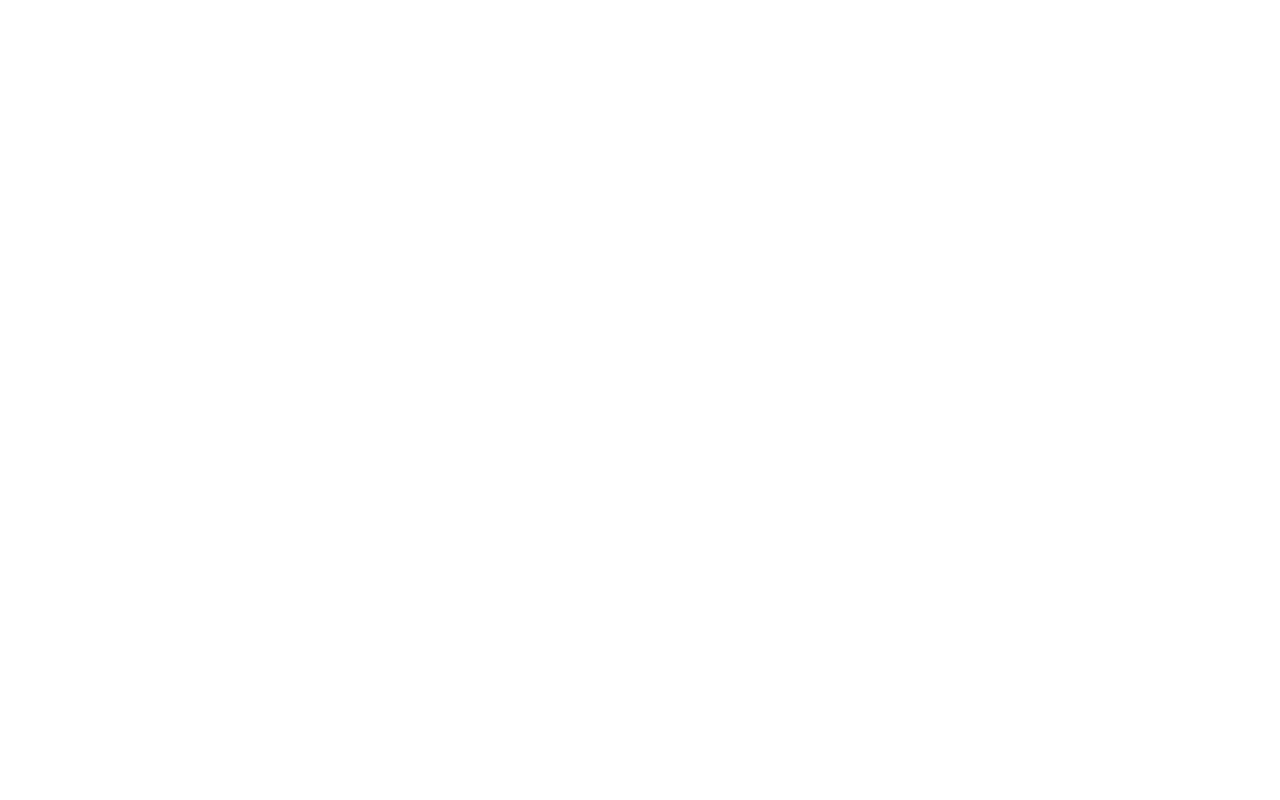
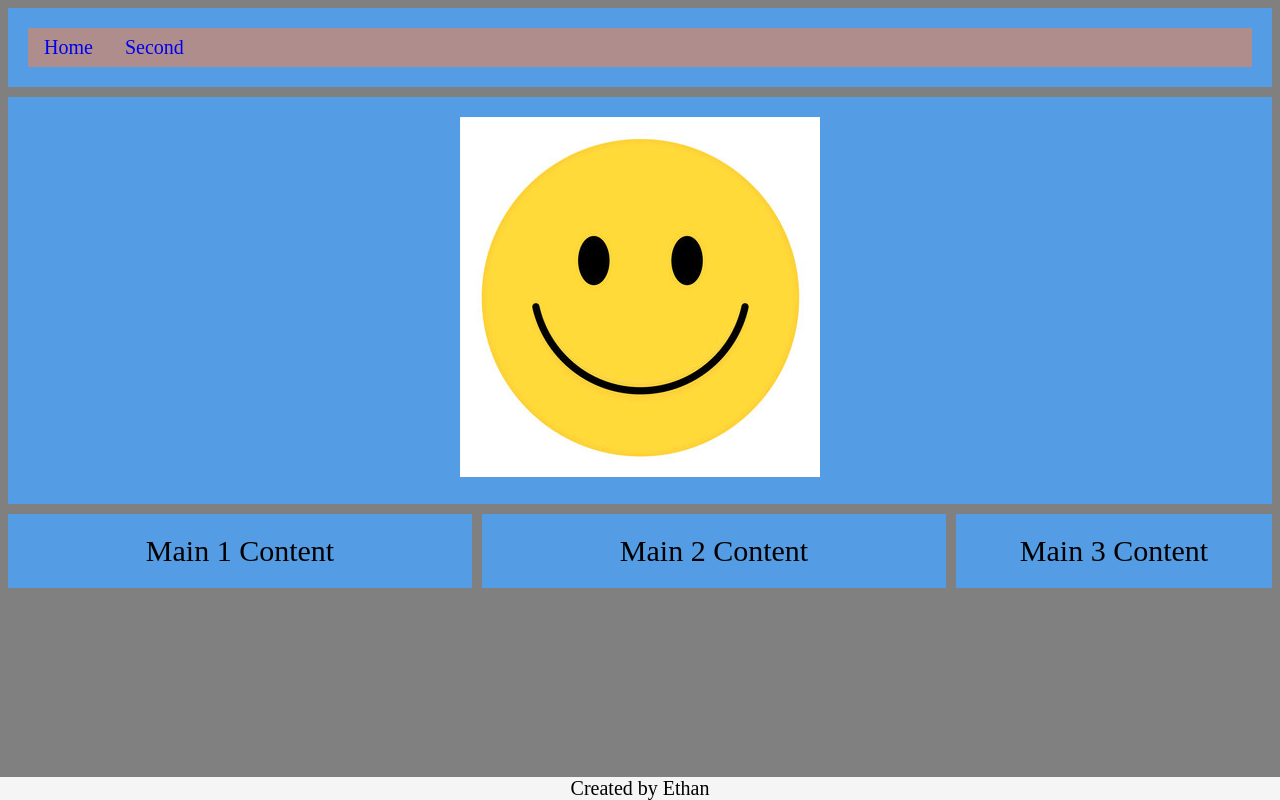
Before and after one commit to epicelel/Day09_CSSGrid, a plain HTML site: page index.html in a window 1280 px wide. Drawn offline with Linux system fonts and the light colour scheme.

Commit message:
second commit

```diff
--- /dev/null
+++ b/css/secondstyle.css
@@ -0,0 +1,62 @@
+body{
+    background-color: #f5f5fc;
+    color: #4c5364;
+}
+.nav{
+    list-style-type: none;
+    margin: 0;
+    padding: 0;
+    overflow: hidden;
+}
+.nav li{
+    float:left;
+}
+.nav li a{
+    display: block;
+    padding: 8px 16px;
+    text-decoration:none;
+    color: #4c5364;
+}
+.nav li a:hover{
+    color:purple;
+}
+.grid-container{
+    display:grid;
+    grid-gap: 10px;
+    grid-template-columns: auto auto 25%;
+
+}
+
+.grid-item{
+    padding: 20px;
+}
+.leftnav{
+    grid-row: 1/span 3;
+    grid-column:1;
+}
+.main-image{
+    grid-row:1;
+    grid-column: 1/span 3;
+
+}
+.main1{
+    grid-row:1;
+    grid-column:2;
+}
+.main2{
+    grid-row:1;
+    grid-column: 3;
+}
+.main3{
+    grid-row:1;
+    grid-column: 4;
+}
+.main4{
+    grid-row:1;
+    grid-column: 5;
+}
+.txt {
+    display: flex;
+    flex-direction: column;
+    justify-content: space-between;
+  }
--- /dev/null
+++ b/css/style.css
@@ -0,0 +1,107 @@
+.grid-container{
+    display: grid;
+    grid-gap:10px;
+    grid-template-columns: auto auto 25%;
+}
+
+.nav{
+    list-style-type: none;
+    background-color: rgb(175, 141, 141);
+    margin: 0;
+    padding: 0;
+    overflow: hidden;
+    color: black;
+}
+
+.grid-item{
+    background-color:rgb(84, 156, 228);
+    text-align: center;
+    font-size: 30px;
+    padding: 20px;
+}
+
+ul.nav li{
+    float: left;
+    text-decoration: none;
+}
+
+ul.nav li a{
+    display: block;
+    padding: 8px 16px;
+    text-decoration: none;
+    font-size: 20px;
+}
+
+.navmenu{
+    grid-row: 1;
+    grid-column: 1 / span 3;
+}
+
+.main-image{
+    grid-row: 2;
+    grid-column: 1 / span 3;
+}
+
+.main1{
+    grid-row: 3;
+    grid-column: 1;
+}
+
+.main2{
+    grid-row: 3;
+    grid-column: 2;
+}
+
+.sidenav{
+    grid-row: 3;
+    grid-column: 3;
+}
+
+body{
+    background-color: gray;
+}
+
+.footer{
+    position: fixed;
+    left:0;
+    font-size: 20px;
+    bottom:0;
+    text-align: center;
+    width: 100%;
+    background-color: whitesmoke;
+}
+
+.info{
+    grid-row: 2;
+    grid-column: 1 / span 1;
+}
+
+.bigPhoto{
+    grid-row: 2;
+    grid-column: 2 / span 2;
+}
+
+.smallPhoto{
+    grid-row: 3;
+    grid-column: 1 / span 2;
+}
+
+.content1{
+    grid-row: 3;
+    grid-column: 3;
+}
+
+.second1{
+    grid-row: 4;
+    grid-column: 1;
+}
+
+.second2{
+    grid-row: 4;
+    grid-column: 2;
+}
+
+.second3{
+    grid-row: 4;
+    grid-column: 3;
+}
--- a/index.html
+++ b/index.html
@@ -3,9 +3,26 @@
 <head>
     <meta charset="UTF-8">
     <meta name="viewport" content="width=device-width, initial-scale=1.0">
-    <title>Document</title>
+    <title>CSS Grid</title>
+    <link rel="stylesheet" href="css/style.css">
 </head>
 <body>
-
+    <div class="grid-container">
+        <div class="grid-item navmenu">
+            <ul class="nav">
+                <li><a href="index.html">Home</a></li>
+                <li><a href="second.html">Second</a></li>
+            </ul>
+        </div>
+        <div class="grid-item main-image">
+            <img src="images/image.jpg" alt="image of something">
+        </div>
+        <div class="grid-item main1">Main 1 Content</div>
+        <div class="grid-item main2">Main 2 Content</div>
+        <div class="grid-item sidenav">Main 3 Content</div>
+    </div>
+    <div class="footer">
+        Created by Ethan
+    </div>
 </body>
 </html>
```
Also changed, not shown: second.html (added, +43 -0 lines), images/cloud.png (added), images/image.jpg (added), images/images.jpg (added).
